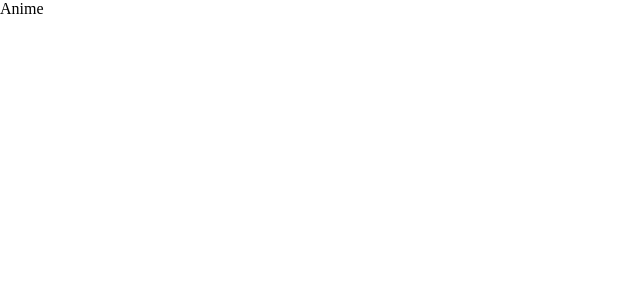
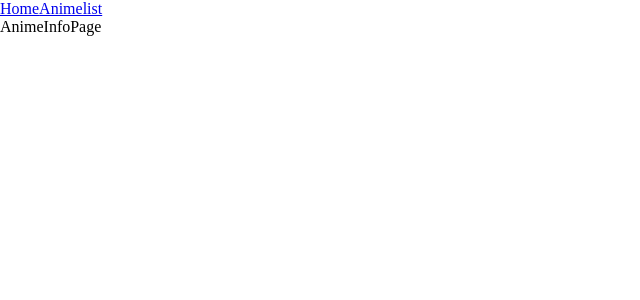
Before and after one commit to kittensgit/anime, a React (Create React App) app: page /animelist/1 in a window 1280 px wide. Shown: the top 300 px of the page, without its empty margins (0-640 px from the left). Built offline with nearby package versions, Linux system fonts and the light colour scheme.

Commit message:
react-router-dom, add pages

```diff
--- a/package.json
+++ b/package.json
@@ -15,6 +15,7 @@
         "react": "^18.2.0",
         "react-dom": "^18.2.0",
         "react-redux": "^9.0.4",
+        "react-router-dom": "^6.21.1",
         "react-scripts": "5.0.1",
         "typescript": "^4.9.5",
         "web-vitals": "^2.1.4"
--- a/src/App.tsx
+++ b/src/App.tsx
@@ -1,5 +1,26 @@
+import { Route, Routes } from 'react-router-dom';
+
+import Header from './componets/Header/Header';
+
+import {
+    AnimeInfoPage,
+    AnimeListPage,
+    HomePage,
+    NotFoundPage,
+} from './pages/index';
+
 const App = () => {
-    return <div className="App">Anime</div>;
+    return (
+        <div>
+            <Header />
+            <Routes>
+                <Route path="/" element={<HomePage />} />
+                <Route path="/animelist" element={<AnimeListPage />} />
+                <Route path="/animelist/:animeId" element={<AnimeInfoPage />} />
+                <Route path="*" element={<NotFoundPage />} />
+            </Routes>
+        </div>
+    );
 };
 
 export default App;
--- /dev/null
+++ b/src/componets/Header/Header.tsx
@@ -0,0 +1,12 @@
+import { Link } from 'react-router-dom';
+
+const Header = () => {
+    return (
+        <div>
+            <Link to={'/'}>Home</Link>
+            <Link to={'/animelist'}>Animelist</Link>
+        </div>
+    );
+};
+
+export default Header;
--- a/src/index.tsx
+++ b/src/index.tsx
@@ -1,4 +1,5 @@
 import ReactDOM from 'react-dom/client';
+import { BrowserRouter } from 'react-router-dom';
 import { Provider } from 'react-redux';
 
 import App from './App';
@@ -11,7 +12,9 @@ const root = ReactDOM.createRoot(
     document.getElementById('root') as HTMLElement
 );
 root.render(
-    <Provider store={store}>
-        <App />
-    </Provider>
+    <BrowserRouter>
+        <Provider store={store}>
+            <App />
+        </Provider>
+    </BrowserRouter>
 );
--- /dev/null
+++ b/src/pages/AnimeInfoPage.tsx
@@ -0,0 +1,7 @@
+import { FC } from 'react';
+
+const AnimeInfoPage: FC = () => {
+    return <div>AnimeInfoPage</div>;
+};
+
+export default AnimeInfoPage;
--- /dev/null
+++ b/src/pages/AnimeListPage.tsx
@@ -0,0 +1,7 @@
+import { FC } from 'react';
+
+const AnimeListPage: FC = () => {
+    return <div>AnimeListPage</div>;
+};
+
+export default AnimeListPage;
--- /dev/null
+++ b/src/pages/HomePage.tsx
@@ -0,0 +1,7 @@
+import { FC } from 'react';
+
+const HomePage: FC = () => {
+    return <div>HomePage</div>;
+};
+
+export default HomePage;
--- /dev/null
+++ b/src/pages/NotFoundPage.tsx
@@ -0,0 +1,7 @@
+import { FC } from 'react';
+
+const NotFoundPage: FC = () => {
+    return <div>NotFoundPage</div>;
+};
+
+export default NotFoundPage;
--- /dev/null
+++ b/src/pages/index.ts
@@ -0,0 +1,6 @@
+import AnimeListPage from './AnimeListPage';
+import HomePage from './HomePage';
+import NotFoundPage from './NotFoundPage';
+import AnimeInfoPage from './AnimeInfoPage';
+
+export { AnimeListPage, HomePage, NotFoundPage, AnimeInfoPage };
```
Also changed, not shown: 1 other file (tests, documents, lock files or other folders).
